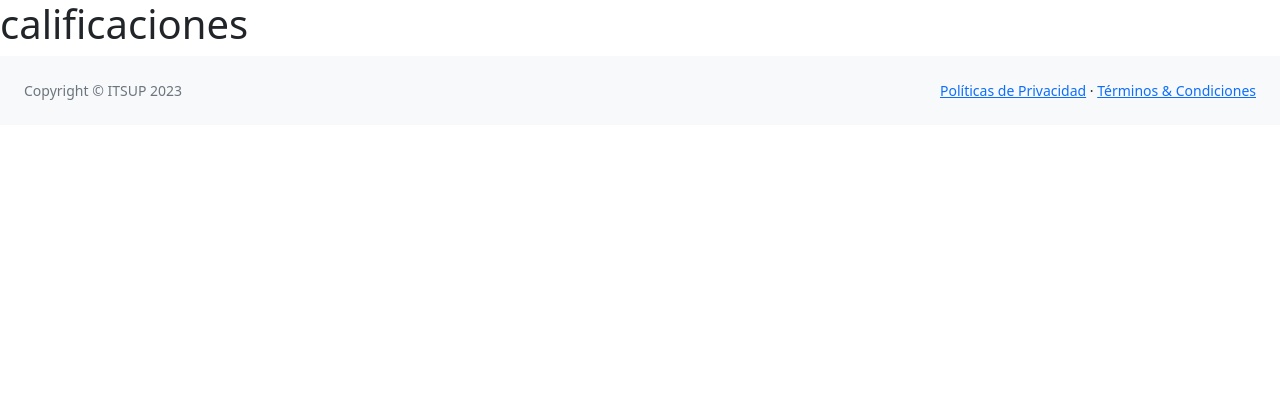
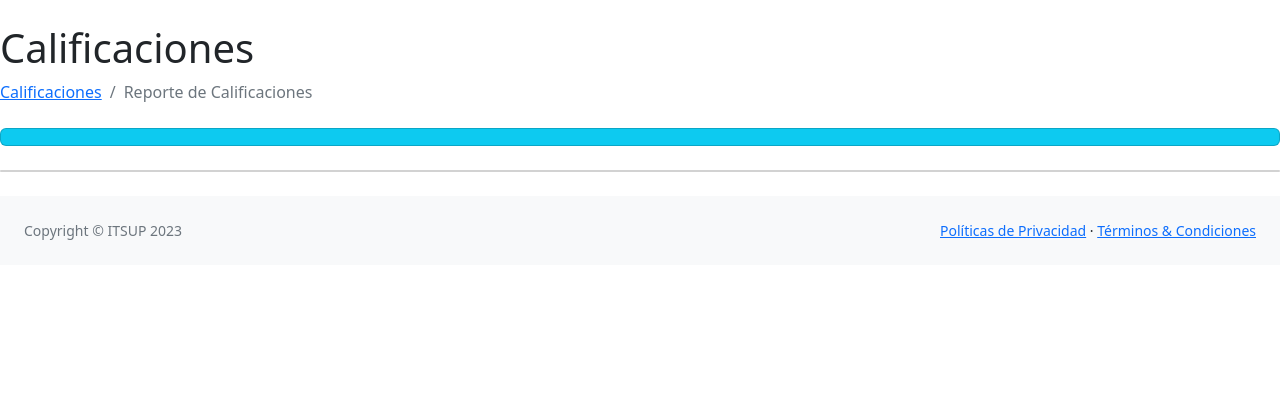
Before and after one commit to luis2201/postgrado, a PHP site: template estudiante/views/calificaciones/index.php in a window 1280 px wide. Shown: the top 420 px of the page. Before the commit the page ends 100 px from the top, so only its background shows below. Run offline with PHP 8.4, Linux system fonts and the light colour scheme; the template is opened without the code that fills it, so the values that code supplies are empty; a stand-in replaces the project's code that opens the database connection; some libraries are stand-ins or nearby versions.

Commit message:
Preparando escenario para reporte de calificaciones módulo estudiante

```diff
--- a/estudiante/controllers/LoginController.php
+++ b/estudiante/controllers/LoginController.php
@@ -24,8 +24,9 @@ class LoginController
         if(count($resp) > 0){
             foreach ($resp as $row) {
                 $_SESSION['EstudianteID'] = $row->EstudianteID;
-                $_SESSION['Estudiante'] = $row->Nombre1 .' '. $row->Apellido1 .' '. $row->Apellido2;
+                $_SESSION['Estudiante'] = $row->EstudianteNombres;
                 $_SESSION['NumeroIdentificacion'] = $row->NumeroIdentificacion;
+                $_SESSION['MatriculaID'] = Main::encryption($row->MatriculaID);
             }
 
             $flag = true;
--- a/estudiante/models/Estudiante.php
+++ b/estudiante/models/Estudiante.php
@@ -7,7 +7,11 @@
         {
             $db = new DB();
 
-            $prepare = $db->prepare("SELECT * FROM Estudiante WHERE NumeroIdentificacion = :NumeroIdentificacion AND Contrasena = :Contrasena");
+            $prepare = $db->prepare("SELECT E.EstudianteID, CONCAT(E.Nombre1, ' ', E.Nombre2, ' ', E.Apellido1, ' ', E.Apellido2)AS EstudianteNombres, E.NumeroIdentificacion, M.MatriculaID
+                                    FROM Matricula M
+                                        INNER JOIN Estudiante E ON M.EstudianteID = E.EstudianteID
+                                    WHERE E.NumeroIdentificacion = :NumeroIdentificacion
+                                    AND E.Contrasena = :Contrasena;");
             $prepare->execute($param);
 
             return $prepare->fetchAll(PDO::FETCH_CLASS, Estudiante::class);
--- a/estudiante/routes.php
+++ b/estudiante/routes.php
@@ -8,6 +8,7 @@ include_once "models/DB.php";
 include_once "models/Main.php";
 include_once "models/Estudiante.php";
 include_once "models/Periodo.php";
+include_once "models/Calificaciones.php";
 
 $controller = ucfirst($_GET['controller']);
 
--- a/estudiante/views/calificaciones/index.php
+++ b/estudiante/views/calificaciones/index.php
@@ -1 +1,14 @@
-<h1>calificaciones</h1>
+<h1 class="mt-4">Calificaciones</h1>
+<ol class="breadcrumb mb-4">
+    <li class="breadcrumb-item"><a href="index.html">Calificaciones</a></li>
+    <li class="breadcrumb-item active">Reporte de Calificaciones</li>
+</ol>
+<div class="card mb-4 p-2 bg-info">
+    <div class="col">
+
+    </div>
+</div>
+
+<div class="card mb-4">
+
+</div>
```
Also changed, not shown: estudiante/models/Calificaciones.php (added).
